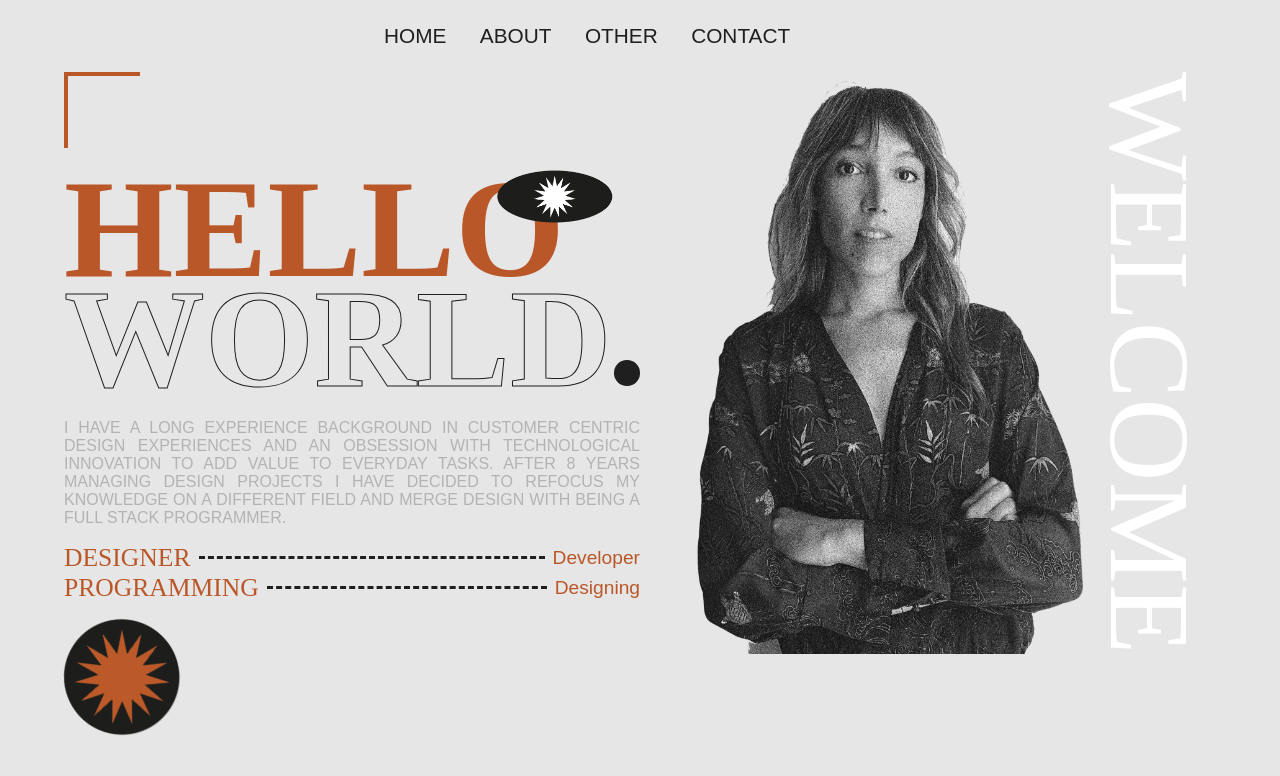
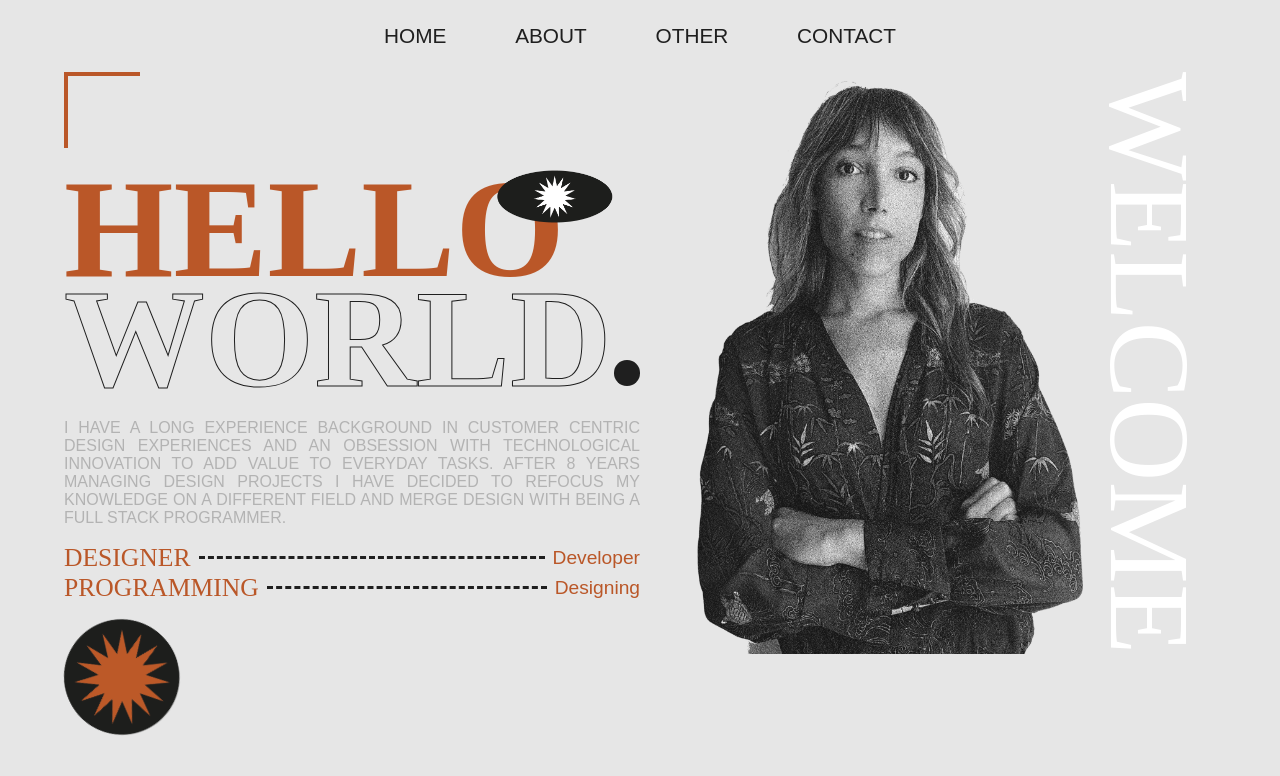
Before and after one commit to isabelgmeg/PORTFOLIO, a React (Create React App) app in the folder portfolio/: page / in a window 1280 px wide. Shown: the top 776 px of the page. Built offline with nearby package versions, Linux system fonts and the light colour scheme.

Commit message:
modified links to be mapped!

```diff
--- a/portfolio/src/components/NavBar/NavBar.jsx
+++ b/portfolio/src/components/NavBar/NavBar.jsx
@@ -7,7 +7,6 @@ const links = ["home", "about", "other"];
 const ButtonMailto = ({ mailto, label, className }) => {
   return (
     <Link
-      className="navBar__links"
       to="#"
       onClick={(e) => {
         window.location = mailto;
@@ -28,10 +27,12 @@ export default function NavBar() {
             <Link to={`/${e}`}>{e.toLocaleUpperCase()}</Link>
           </li>
         ))}
-        <ButtonMailto
-          mailto="mailto:isabelgmegino@gmail.com"
-          label="Contact"
-        ></ButtonMailto>
+        <li>
+          <ButtonMailto
+            mailto="mailto:isabelgmegino@gmail.com"
+            label="Contact"
+          ></ButtonMailto>
+        </li>
       </ul>
     </nav>
   );
```
